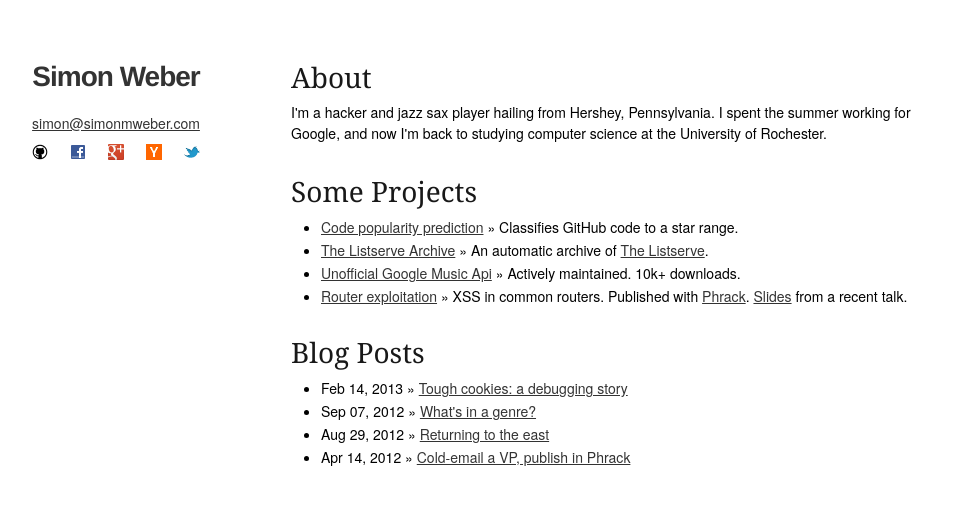
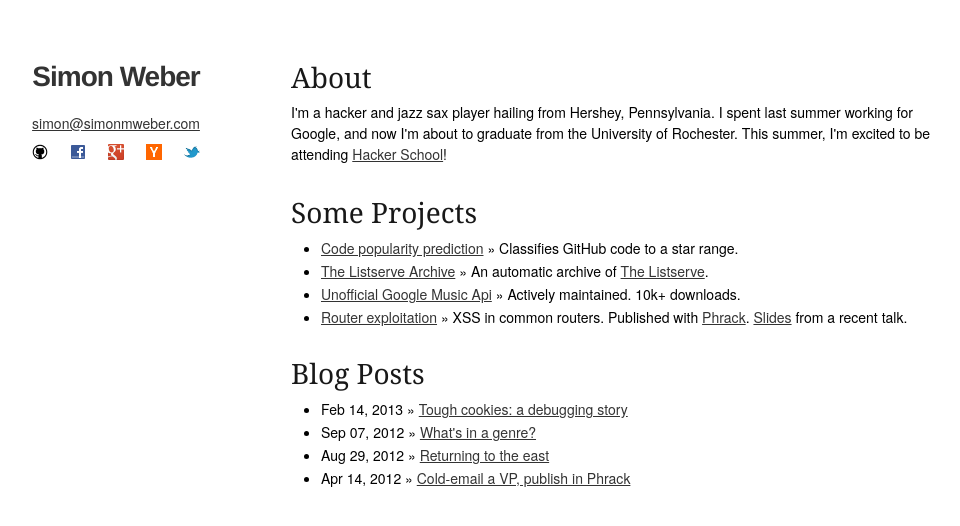
Before and after one commit to simon-weber/simon-weber.github.com, a Jekyll site: the page built from index.html, in a window 1280 px wide. Shown: the top 526 px of the page, without its empty margins (179-1139 px from the left). Built offline with Jekyll 4.4.1, drawn with Linux system fonts in a browser that asks for light colours; nearby versions of some CDN libraries.

Commit message:
fix gmusicapi link; update status wrt hacker school

```diff
--- a/index.html
+++ b/index.html
@@ -4,7 +4,9 @@ title: Simon Weber
 ---
 <div class="landing-item">
     <h3>About</h3>
-    I'm a hacker and jazz sax player hailing from Hershey, Pennsylvania. I spent the summer working for Google, and now I'm back to studying computer science at the University of Rochester.
+    I'm a hacker and jazz sax player hailing from Hershey, Pennsylvania.
+    I spent last summer working for Google, and now I'm about to graduate from the University of Rochester.
+    This summer, I'm excited to be attending <a href="http://hackerschool.com">Hacker School</a>!
 </div>
 
 
```
Also changed, not shown: _posts/2013-02-14-tough-cookies-a-debugging-story.md (+1 -1 lines).
